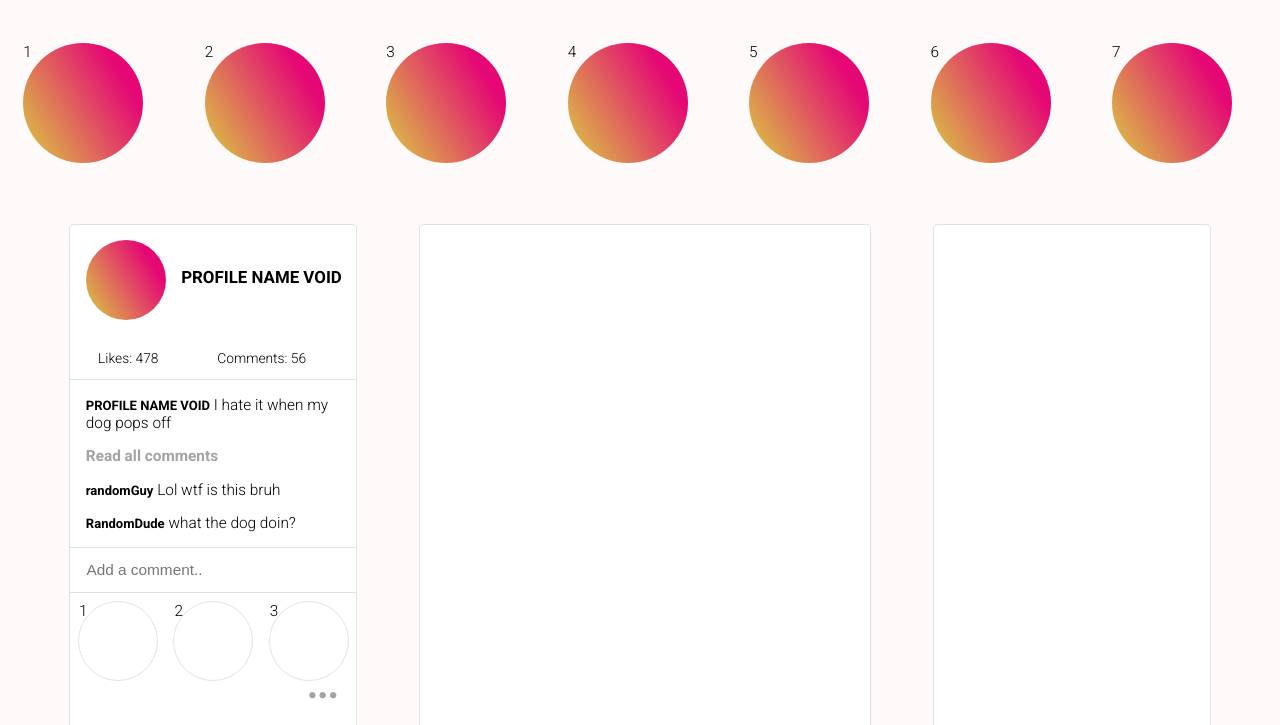
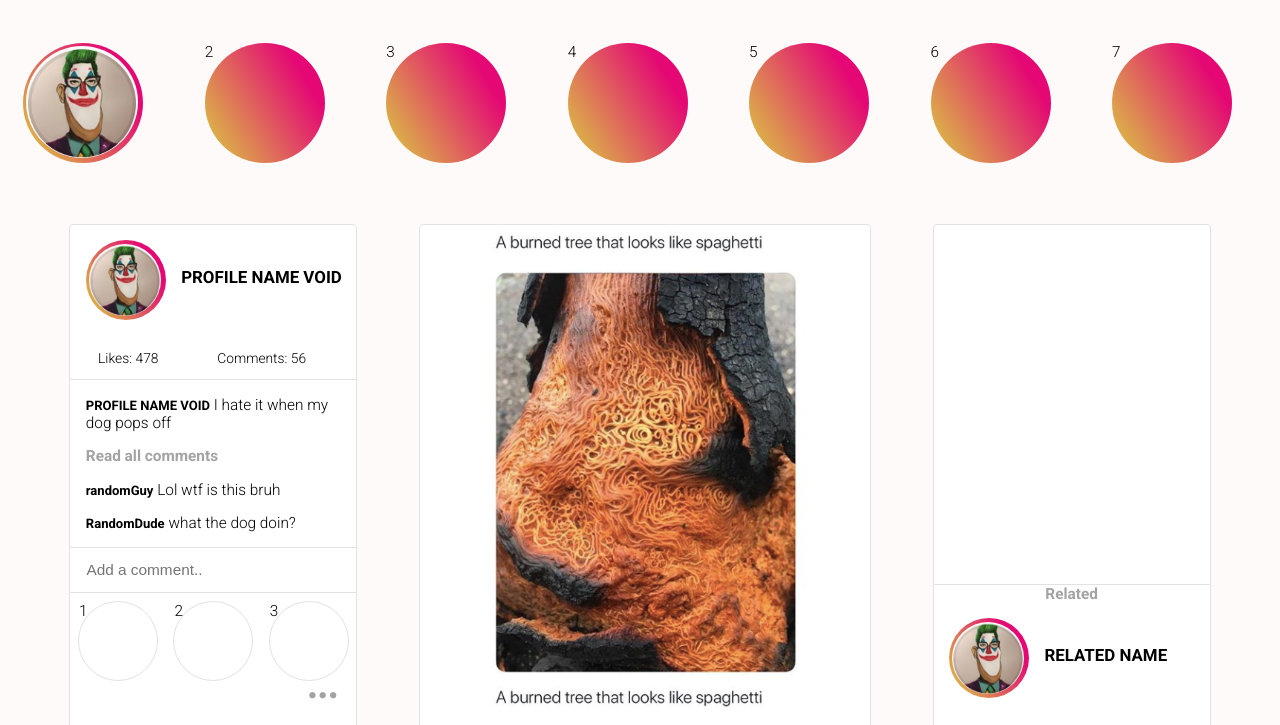
Before and after one commit to QuentincJohnson/instagram-remix, a plain HTML site: page index.html in a window 1280 px wide. Shown: the part 61-786 px from the top of the page. Drawn offline with Linux system fonts and the light colour scheme.

Commit message:
finished layout !!!!! Yesssssss  need to add content

```diff
--- a/css/index.css
+++ b/css/index.css
@@ -50,6 +50,18 @@ body
     margin: auto 1em;
 }
 
+.story-pic
+{
+    height: 14vh;
+    width: 14vh;
+    margin: 0.23vw;
+    border-radius: 100%;
+    background-color: maroon;
+    background-image: url(/img/Screen\ Shot\ 2019-10-15\ at\ 3.30.10\ AM.png);
+    background-size: cover;
+    background-position-x: center;
+}
+
 /* Main content section general rules */
 .content{
     display: grid;
@@ -84,7 +96,7 @@ body
 
 }
 
-.profile-pic
+.profile-pic-background
 {
     height:10vh;
     width:10vh;
@@ -93,6 +105,19 @@ body
     border-radius: 100%;
     margin: 1em 1em;
 }
+
+.profile-pic
+{
+    height: 9vh;
+    width: 9vh;
+    margin: 0.245vw;
+    border-radius: 100%;
+    background-color: maroon;
+    background-image: url(/img/Screen\ Shot\ 2019-10-15\ at\ 3.30.10\ AM.png);
+    background-size: cover;
+    background-position-x: center;
+}
+
 
 .profile-name
 {
@@ -182,3 +207,31 @@ body
     margin: 0em 0em;
     padding: 0em 1.35rem;
 }
+
+/* Post section styling */
+
+.post
+{
+    background-size: contain;
+    background-image: url(/img/Screen\ Shot\ 2019-10-14\ at\ 2.34.52\ AM.png);
+}
+
+
+
+/* related content */
+.img-section
+{
+    height: 45vh;
+    border-bottom: 1px solid #e2e2e2;
+}
+
+.related-tag
+{
+    color:#a3a3a3;
+    text-align: center;
+    font-weight: bold;
+
+
+    margin: 0em 0em;
+
+}
--- a/index.html
+++ b/index.html
@@ -17,7 +17,7 @@
 
         <!-- storys -->
         <section class="story">
-            <div>1</div>
+            <div><p class="story-pic"></p></div>
             <div>2</div>
             <div>3</div>
             <div>4</div>
@@ -32,7 +32,7 @@
             <article class="left">
                 <section>
                     <div class="profile-banner">
-                        <div class="profile-pic"></div>
+                        <div class="profile-pic-background"> <div class="profile-pic"></div></div>
                         <h2 class="profile-name">PROFILE NAME VOID</h2>
                     </div>
                     <ul class="feedback">
@@ -59,8 +59,7 @@
 
             <!--  post -->
             <article>
-                <section>
-
+                <section class="post">
                 </section>
                 <section>b2post</section>
                 <section>b3post</section>
@@ -69,6 +68,18 @@
             <!-- related -->
             <article class="right">
                 <section>
+                    <div class="img-section"></div>
+                    <p class="related-tag">Related</p>
+                    <article class="profile-banner">
+                        <div class="profile-pic-background"><div class="profile-pic"></div>
+                        </div>
+                        <h2 class="profile-name">RELATED NAME</h2>
+                    </article>
+
+                    <ul class="feedback">
+                        <li><p >Likes: <strong> 345 </strong></p></li>
+                        <li><p>Comments: <strong>23</strong> </p></li>
+                    </ul>
 
                 </section>
                 <section>r2</section>
```
Also changed, not shown: img/Screen Shot 2019-10-14 at 2.34.52 AM.png (added), img/Screen Shot 2019-10-15 at 3.28.02 AM.png (added), img/Screen Shot 2019-10-15 at 3.30.10 AM.png (added).
